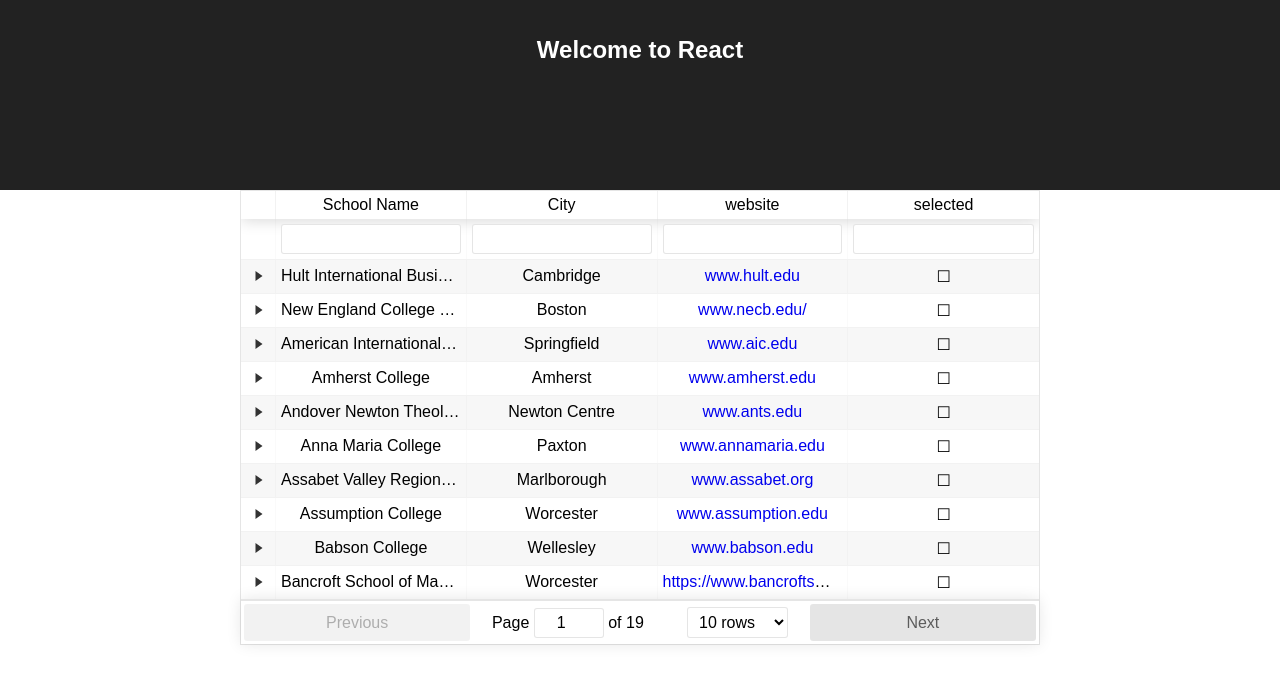
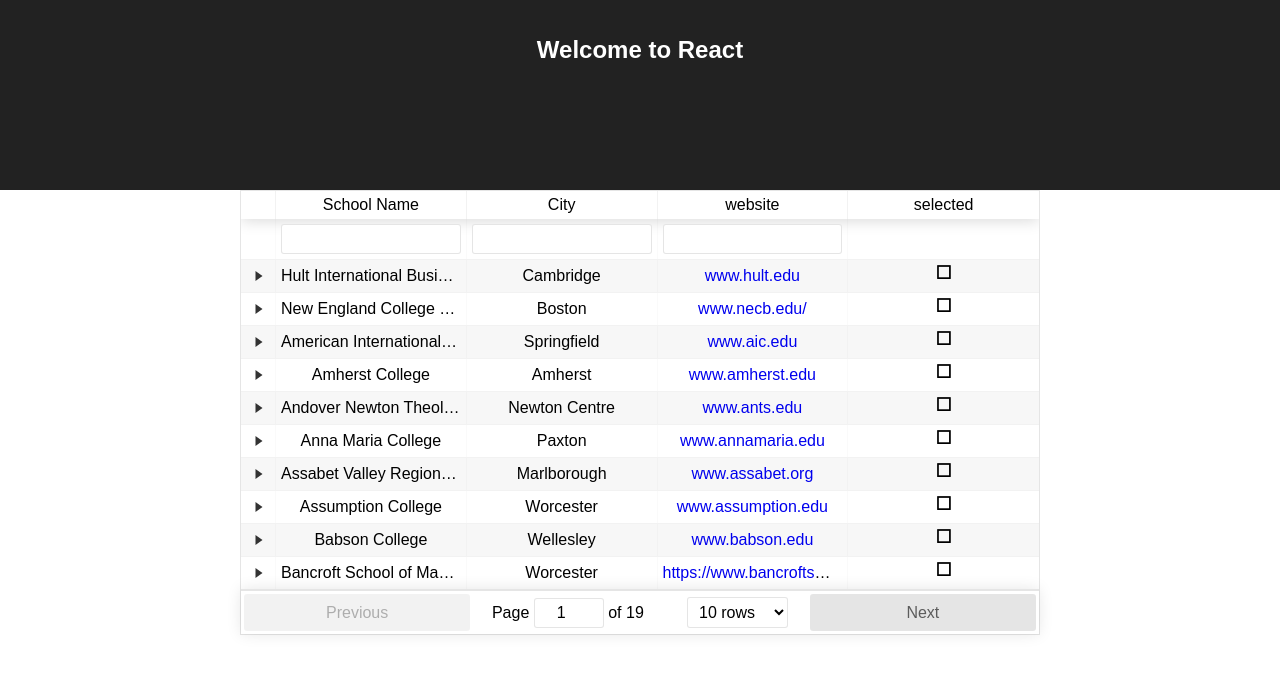
Before and after one commit to edabot/college-exercise, a React (Create React App) app: page / in a window 1280 px wide. Shown: the top 684 px of the page. Built offline with nearby package versions, Linux system fonts and the light colour scheme.

Commit message:
make select sort put checked items first

```diff
--- a/public/style.css
+++ b/public/style.css
@@ -27,6 +27,12 @@
 .school-url {
   text-decoration: none; }
 
+.school-checkbox {
+  margin-top: -5px;
+  font-weight: 700;
+  font-size: 18px;
+  cursor: pointer; }
+
 body {
   margin: 0;
   padding: 0;
--- a/src/components/SchoolTable.js
+++ b/src/components/SchoolTable.js
@@ -140,7 +140,14 @@ class SchoolTable extends Component {
                 <div className='school-checkbox' onClick={this.onClick.bind(this)} id={row.original.INSTNM} value={row.value} >
                   {row.value ? '☑': `☐`}
                 </div>
-              )
+              ),
+              Filter: ({ filter, onChange }) => <div></div>,
+              sortMethod: (a, b) => {
+                 if (a === b) {
+                   return 1;
+                 }
+                 return a ? -1 : 1;
+               }
             },
           ]}
 
--- a/src/scss/SchoolTable.scss
+++ b/src/scss/SchoolTable.scss
@@ -7,3 +7,10 @@
   text-decoration: none;
 
 }
+
+.school-checkbox {
+  margin-top: -5px;
+  font-weight: 700;
+  font-size: 18px;
+  cursor: pointer;
+}
```
